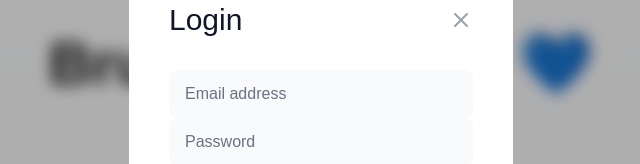
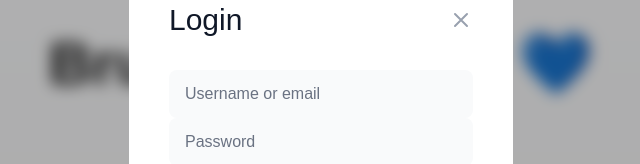
Before and after one commit to gsonntag/bruinbite, a Next.js app in the folder frontend/: page / in a window 1280 px wide. Both pictures are taken after a click on the button "Login / Sign Up". Shown: the part 268-432 px from the top of the page, without its empty margins (319-959 px from the left). Built offline with nearby package versions, Linux system fonts and the light colour scheme.

Commit message:
Fixed submit button not calling handleClick()

```diff
--- a/frontend/src/app/components/LoginForm.js
+++ b/frontend/src/app/components/LoginForm.js
@@ -67,16 +67,31 @@ export default function LoginForm({ onClose }) {
         <form>
           <div>
             <input
-              type="email"
-              id="email"
-              name="email"
-              value={formData.email}
+              type="username"
+              id="username"
+              name="username"
+              value={formData.username}
               onChange={handleChange}
-              placeholder="Email address"
+              placeholder={isLogin ? "Username or email" : "Username"}
               className="w-full px-4 py-3 bg-gray-50 dark:bg-gray-700 border-0 rounded-lg text-gray-900 dark:text-white placeholder-gray-500 focus:ring-2 focus:ring-blue-500/20 transition-all"
               required
             />
           </div>
+
+          {!isLogin && (
+            <div>
+              <input
+                type="email"
+                id="email"
+                name="email"
+                value={formData.email}
+                onChange={handleChange}
+                placeholder="Email address"
+                className="w-full px-4 py-3 bg-gray-50 dark:bg-gray-700 border-0 rounded-lg text-gray-900 dark:text-white placeholder-gray-500 focus:ring-2 focus:ring-blue-500/20 transition-all"
+                required
+              />
+            </div>
+          )}
 
           <div>
             <input
@@ -109,6 +124,7 @@ export default function LoginForm({ onClose }) {
           <button
             type="submit"
             className="w-full bg-blue-600 text-white py-3 rounded-lg font-medium hover:bg-blue-700 focus:outline-none focus:ring-2 focus:ring-blue-500/20 transition-all"
+            onClick={handleSubmit}
           >
             {isLogin ? 'Sign in' : 'Create account'}
           </button>
```
